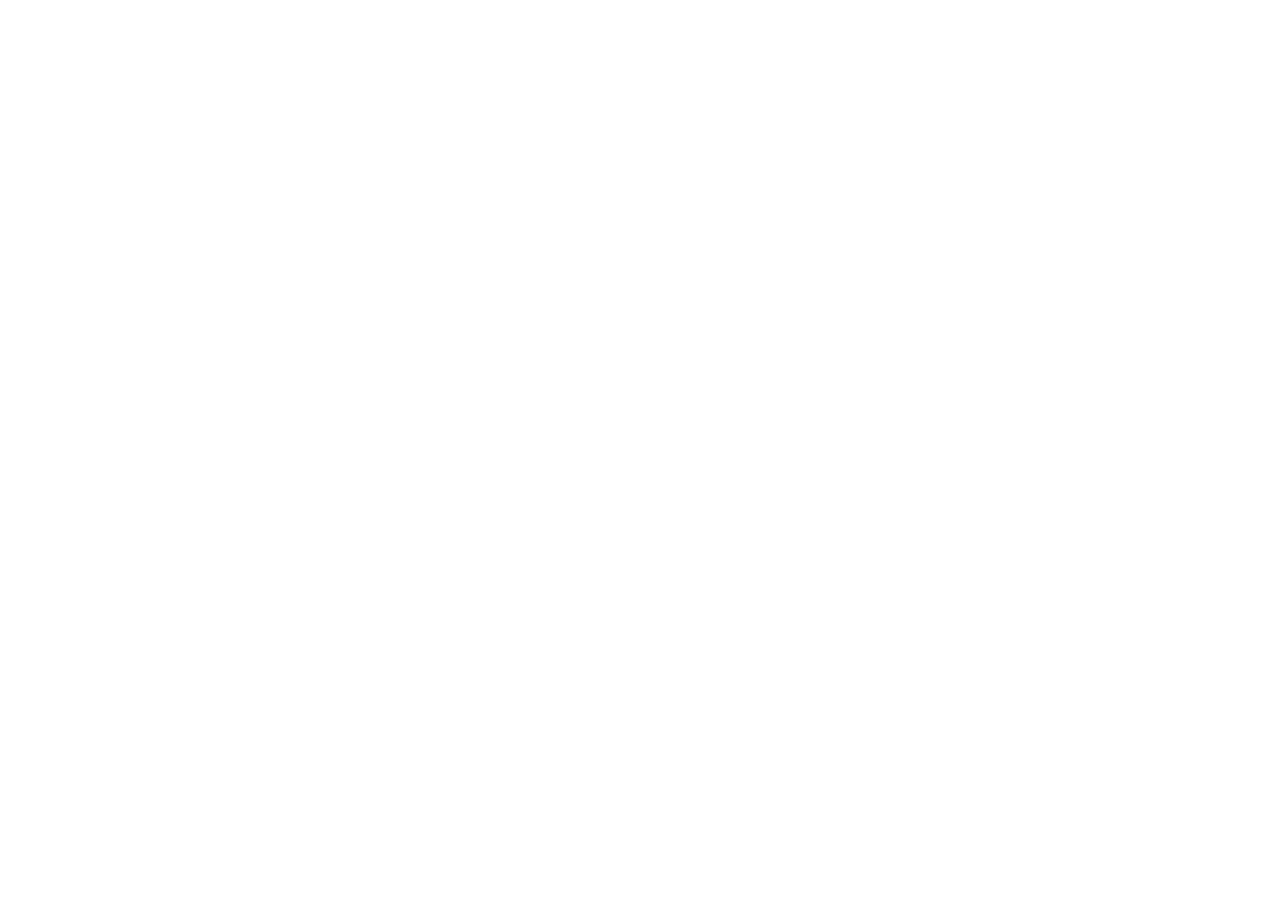
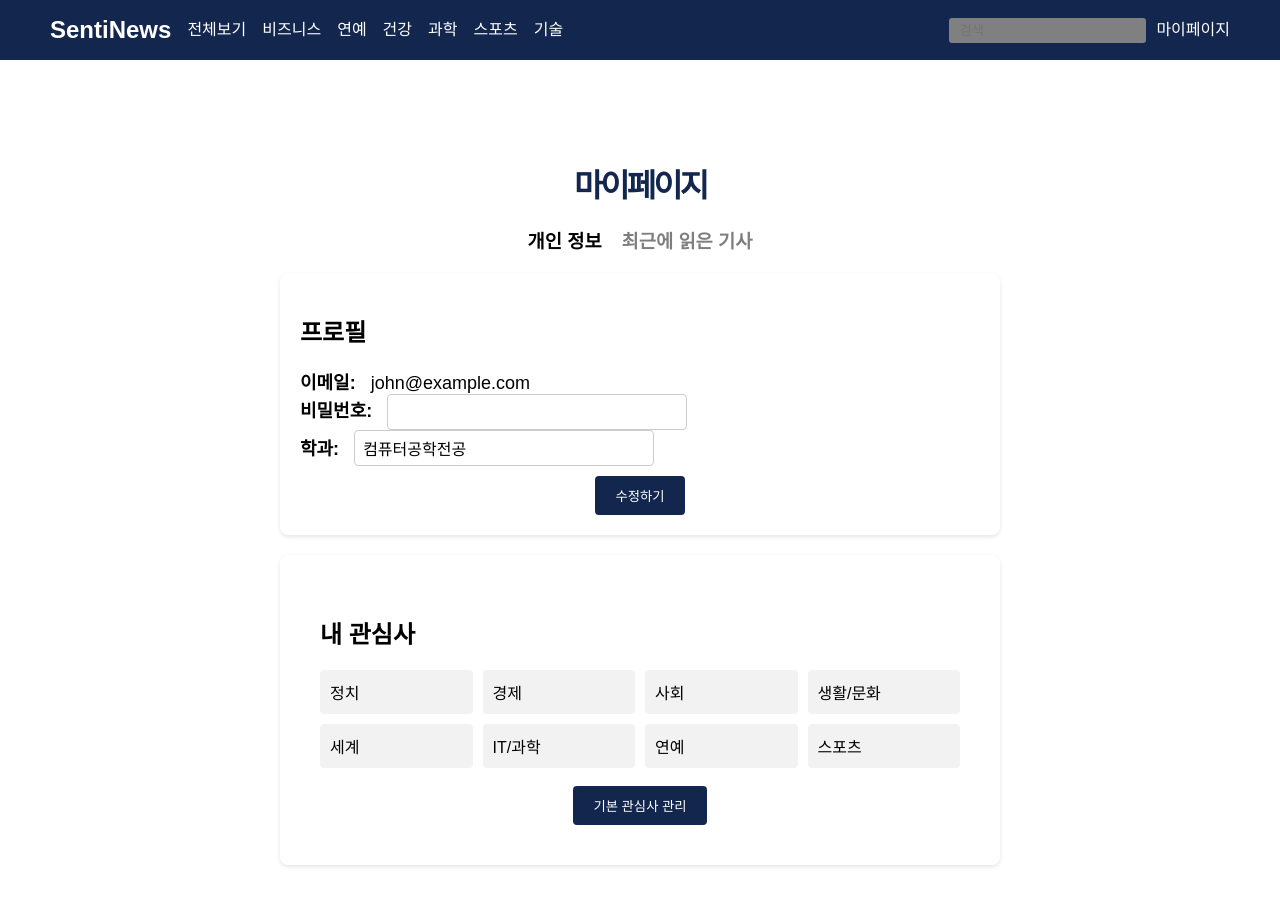
Before and after one commit to CSID-DGU/2024-1-OSS-team-9-BlueSpring, a React (Create React App) app in the folder Front-end/: page /mypage in a window 1280 px wide. Before the commit this address had no page. Shown: the top 906 px of the page. Before the commit the page ends 800 px from the top, so only its background shows below. Built offline with nearby package versions, Linux system fonts and the light colour scheme.

Commit message:
front_mypageEnable

```diff
--- a/Front-end/src/App.js
+++ b/Front-end/src/App.js
@@ -5,6 +5,7 @@
 import LoginPage from './components/LoginPage';
 import NewsPage from './components/NewsPage';
 import SearchResultPage from './components/SearchResultPage';
+import MyPage from './components/MyPage';
 
 function App() {
   const [category, setCategory] = useState('all');
@@ -22,6 +23,11 @@
         <Route path="/login" element={
           <>
             <LoginPage />
+          </>
+        } />
+        <Route path="/mypage" element={
+          <>
+            <MyPage />
           </>
         } />
         <Route path="/newspage" element={
--- a/Front-end/src/components/Menu.jsx
+++ b/Front-end/src/components/Menu.jsx
@@ -113,7 +113,7 @@
 `;
 
 const Menu = ({ onSelect, category }) => {
-    const [isLoggedIn, setIsLoggedIn] = useState(false);
+    const [isLoggedIn, setIsLoggedIn] = useState(true);
     const [searchQuery, setSearchQuery] = useState('');
     const navigate = useNavigate();
 
@@ -125,6 +125,10 @@
     const handleLoginClick = () => {
         navigate('/login');
     };
+
+    const handleMypageClick = () => {
+        navigate('/mypage');
+    }
 
     const handleSearchChange = (e) => {
         setSearchQuery(e.target.value);
@@ -164,7 +168,7 @@
                     onKeyPress={handleSearchKeyPress}
                 />
                 {isLoggedIn ? (
-                    <UserButton onClick={() => console.log('마이페이지로 이동')}>마이페이지</UserButton>
+                    <UserButton onClick={handleMypageClick}>마이페이지</UserButton>
                 ) : (
                     <UserButton onClick={handleLoginClick}>로그인</UserButton>
                 )}
```
